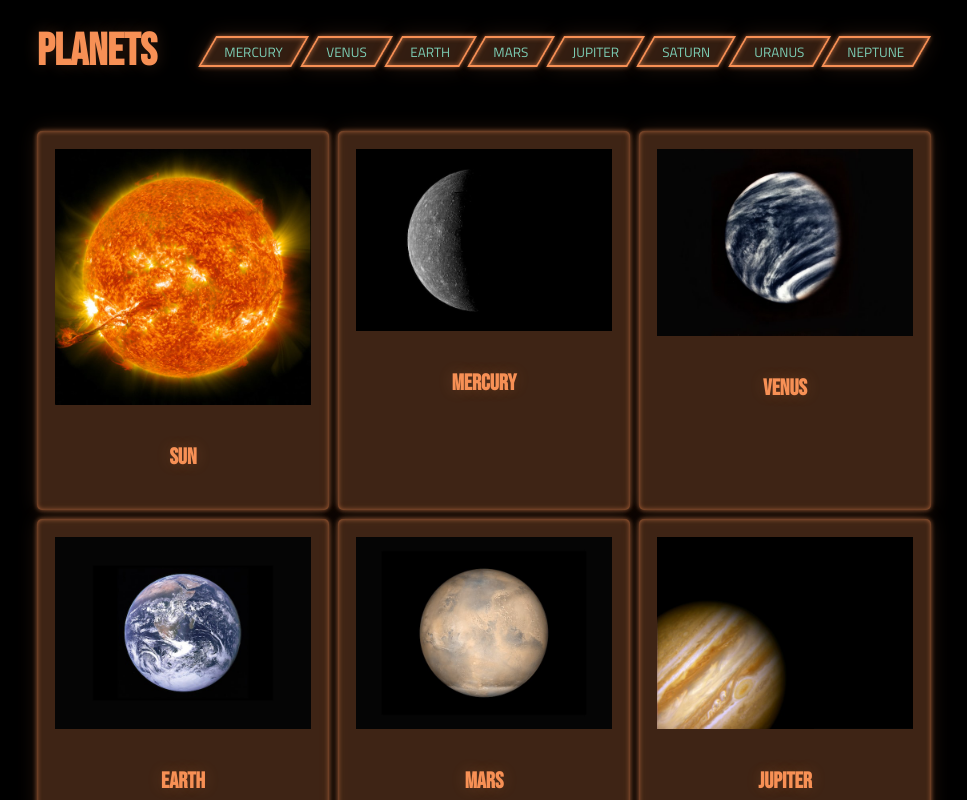
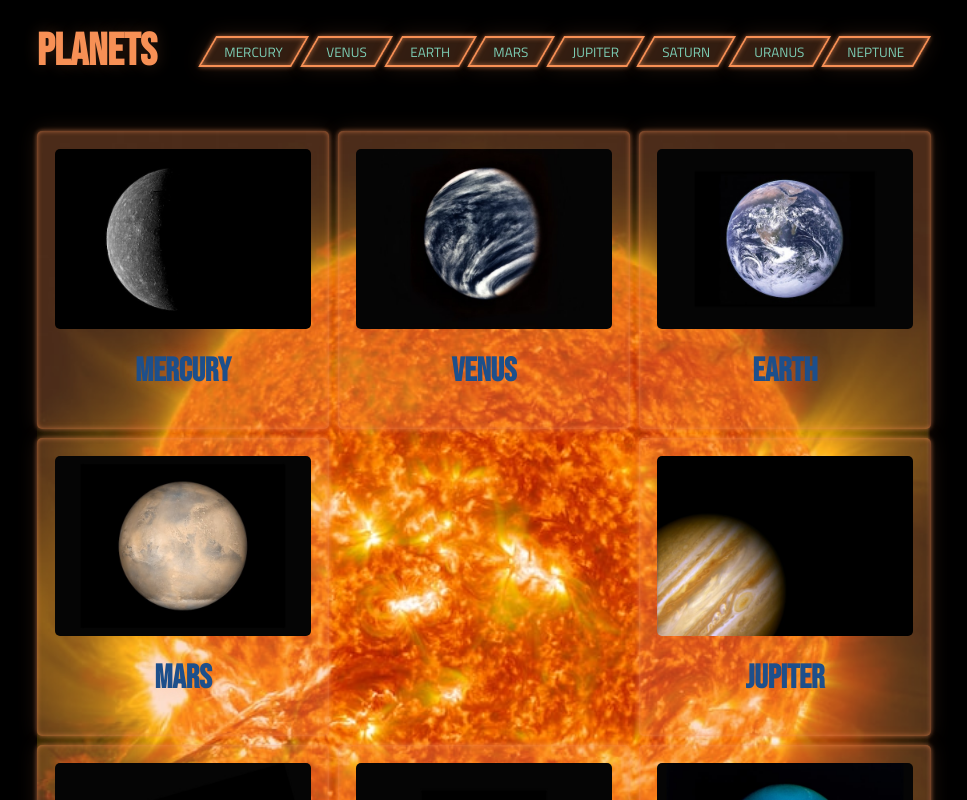
Before and after one commit to edo979/planets-app, a React (Vite) app: page / in a window 1280 px wide. Shown: the top 800 px of the page, without its empty margins (156-1123 px from the left). Built offline with nearby package versions, Linux system fonts and the light colour scheme.

Commit message:
position planet cards for lg display

```diff
--- a/src/pages/Home.tsx
+++ b/src/pages/Home.tsx
@@ -6,10 +6,10 @@ function Home() {
     <main>
       <ul className="card-list | mt-2">
         {planets.map(({ name, img }) => (
-          <li key={name} className={`card | b-shadow planet_${name}`}>
+          <li key={name} className={`card | b-shadow planet-${name}`}>
             <Link to={`/${name}`} className="flex">
               <div className="card_image">
-                <img src={img} alt={name} />
+                <img src={img} alt={name} className="image-cover" />
               </div>
 
               <div className="card_body">
--- a/src/scss/components/_card.scss
+++ b/src/scss/components/_card.scss
@@ -1,4 +1,5 @@
 .card-list {
+  // Layout
   padding: 0;
   margin-inline: 0;
   list-style: none;
@@ -6,6 +7,38 @@
   display: grid;
   grid-template: repeat(3, 1fr) / repeat(3, 1fr);
   gap: 0.5rem;
+
+  .planet-sun {
+    grid-area: 1 / 1 / -1 / -1;
+    z-index: -1;
+  }
+
+  .planet-mercury {
+    grid-area: 1 / 1 / 2 / 2;
+  }
+  .planet-venus {
+    grid-area: 1 / 2 / 2 / 3;
+  }
+  .planet-earth {
+    grid-area: 1 / 3 / 2 / -1;
+  }
+  .planet-mars {
+    grid-area: 2 / 1 / 3 / 2;
+  }
+  .planet-jupiter {
+    grid-area: 2 / 3 / 3 / -1;
+  }
+  .planet-saturn {
+    grid-area: 3 / 1 / 4 / 2;
+  }
+  .planet-uranus {
+    grid-area: 3 / 2 / 4 / 3;
+  }
+  .planet-neptune {
+    grid-area: 3 / 3 / 4 / -1;
+  }
+
+  //Styling
   a {
     text-decoration: none;
   }
@@ -16,11 +49,47 @@
 
   padding: 1rem;
   border-radius: 5px;
-  background-color: hsl(var(--clr-primary-100), 0.25);
+  background-color: hsl(var(--clr-primary-100), 0.3);
+
+  &.planet-sun {
+    padding: 0;
+    background-color: transparent;
+    border: none;
+    box-shadow: none;
+
+    .card_image {
+      width: 100%;
+      height: 100%;
+    }
+
+    img {
+      width: 100%;
+      height: 100%;
+
+      object-fit: cover;
+      object-position: center;
+    }
+
+    h2 {
+      display: none;
+    }
+  }
 
   h2 {
-    padding: 1rem;
-    font-size: var(--fs-600);
+    font-size: var(--fs-700);
+    color: hsl(var(--clr-primary-500));
     text-align: center;
   }
+
+  &_image {
+    height: 180px;
+    width: 100%;
+
+    border-radius: 5px;
+    overflow: hidden;
+  }
+
+  &_body {
+    margin-top: auto;
+  }
 }
--- a/src/scss/components/_components.scss
+++ b/src/scss/components/_components.scss
@@ -81,3 +81,11 @@ footer {
     0 0 5px hsl(var(--clr-primary), 0.6),
     inset 0 0 5px hsl(var(--clr-primary), 0.6);
 }
+
+.image-cover {
+  height: 100%;
+  width: 100%;
+
+  object-fit: cover;
+  object-position: center;
+}
```
